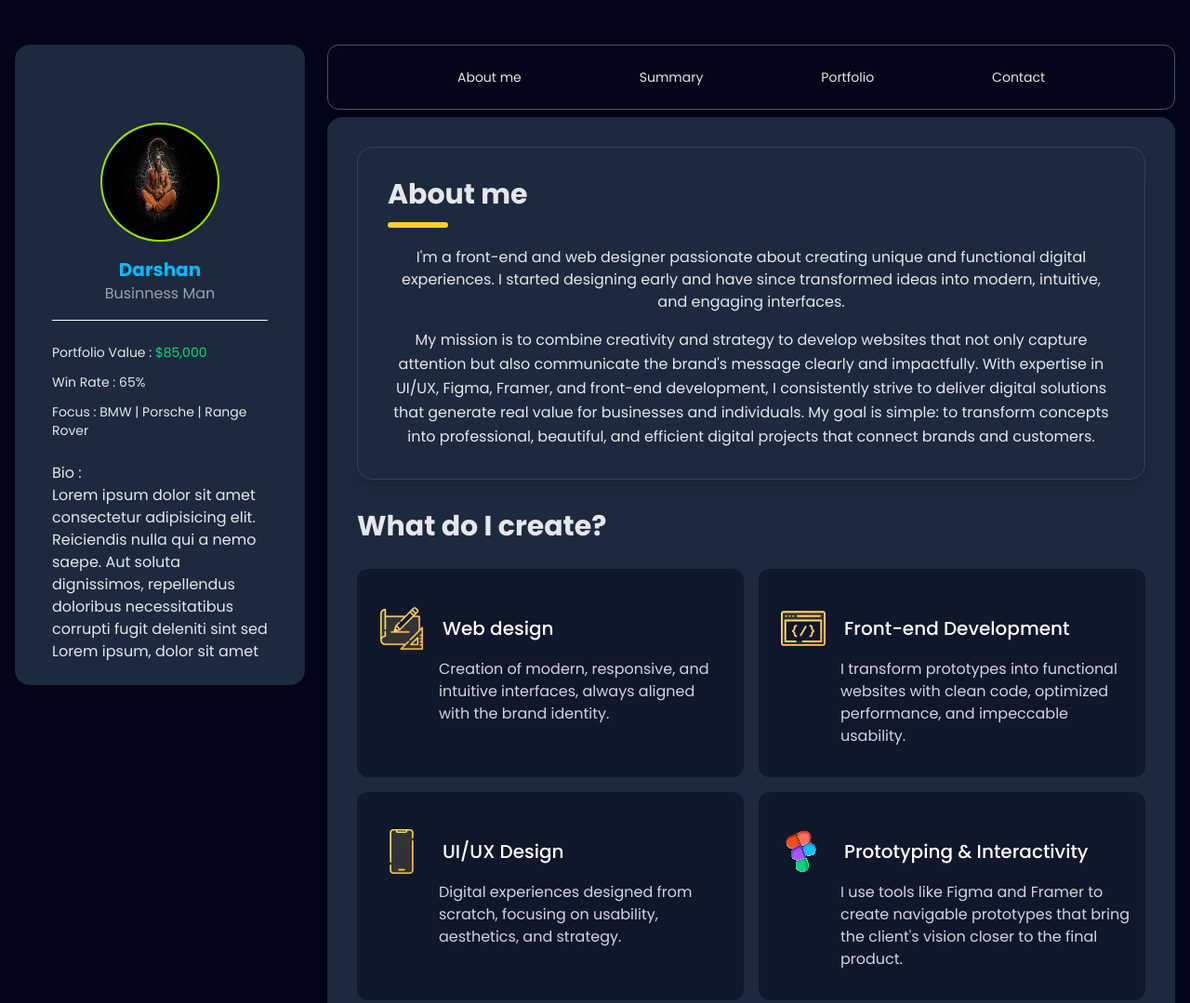
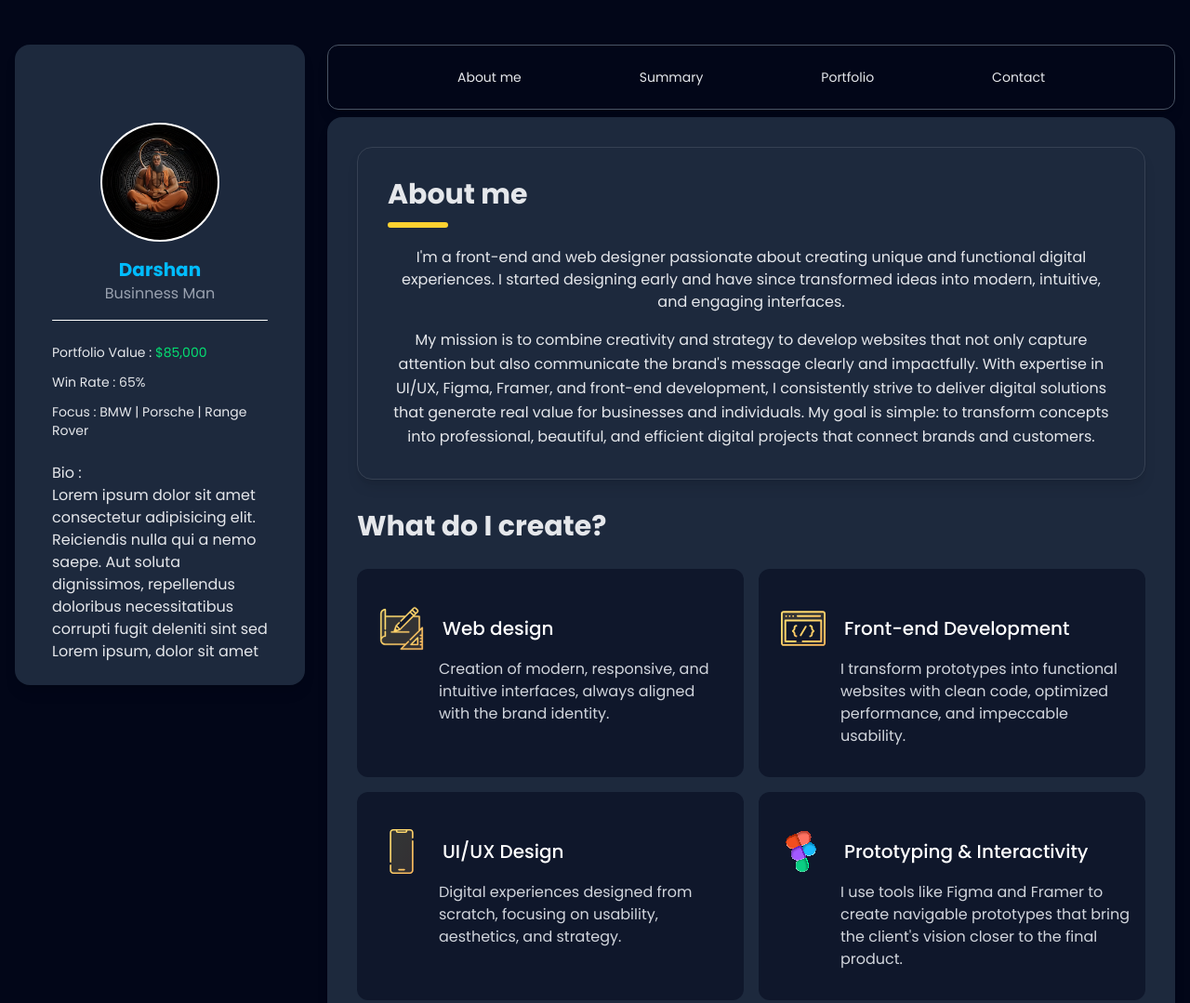
Before and after one commit to Darshan-choubisa/portfolio, a website: page index.html in a window 1280 px wide. Shown: the top 1079 px of the page at 93% size. Drawn offline with Linux system fonts and the light colour scheme.

Commit message:
change dp

```diff
--- a/index.html
+++ b/index.html
@@ -53,7 +53,7 @@
             class="lg:w-1/4 lg:sticky lg:top-12 lg:self-start hover:transition-all hover:duration-700 ease-in-out relative">
             <div class="bg-slate-800 p-6 rounded-2xl shadow-lg flex lg:flex-col">
                 <div class="flex lg:block gap-5">
-                    <img class="w-32 h-32 rounded-full mx-auto lg:mb-4 lg:mt-15 p-0.5 bg-lime-400" src="Hunmaanjii.png"
+                    <img class="w-32 h-32 rounded-full mx-auto lg:mb-4 lg:mt-15 p-0.5 bg-white object-cover" src="Hunmaanjii.png"
                         alt="">
                     <div class="my-auto">
                         <h2 class="text-center text-xl font-bold text-sky-400">Darshan</h2>
```
Also changed, not shown: output.css.
